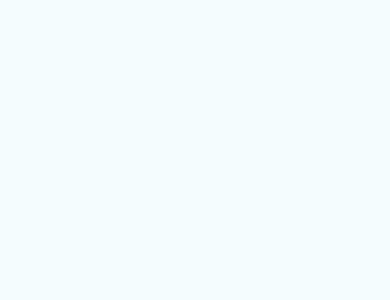
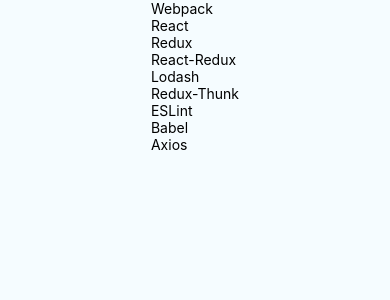
Before and after one commit to frankTurtle/Redux, a React Native app: screen / in a window 390 px wide. Shown: the top 300 px of the page. Built offline with nearby package versions, Linux system fonts and the light colour scheme.

Commit message:
added google linting - updated shit for that - added list item component for the library list

```diff
--- a/package.json
+++ b/package.json
@@ -15,6 +15,7 @@
 	"devDependencies": {
 		"babel-jest": "21.2.0",
 		"babel-preset-react-native": "4.0.0",
+		"eslint-config-google": "^0.9.1",
 		"jest": "21.2.1",
 		"react-test-renderer": "16.0.0"
 	},
--- a/src/components/LibraryList.js
+++ b/src/components/LibraryList.js
@@ -1,14 +1,24 @@
 import React, { Component } from "react";
 import { connect } from "react-redux";
+import { FlatList } from "react-native";
+import ListItem from './ListItem';
 
 class LibraryList extends Component {
+  renderRow = library => {
+    return <ListItem library={library} />
+  }
+
   render() {
-    return;
+    return <FlatList
+            data={this.props.libraries}
+            renderItem={this.renderRow}
+            keyExtractor={library => library.id}
+          />
   }
 }
 
 const mapStateToProps = state => {
-    console.log(state);
+  return { libraries: state.libraries };
 };
 
 export default connect(mapStateToProps)(LibraryList);
--- /dev/null
+++ b/src/components/ListItem.js
@@ -0,0 +1,16 @@
+import React, { Component } from 'react';
+import { View, Text } from 'react-native';
+
+class ListItem extends Component {
+    render() {
+        console.log( this.props.library.item.title );
+
+        return(
+            <View>
+                <Text>{this.props.library.item.title}</Text>
+            </View>
+        )
+    }
+}
+
+export default ListItem;
```
Also changed, not shown: .eslintrc.json (added), 1 other file (tests, documents, lock files or other folders).
